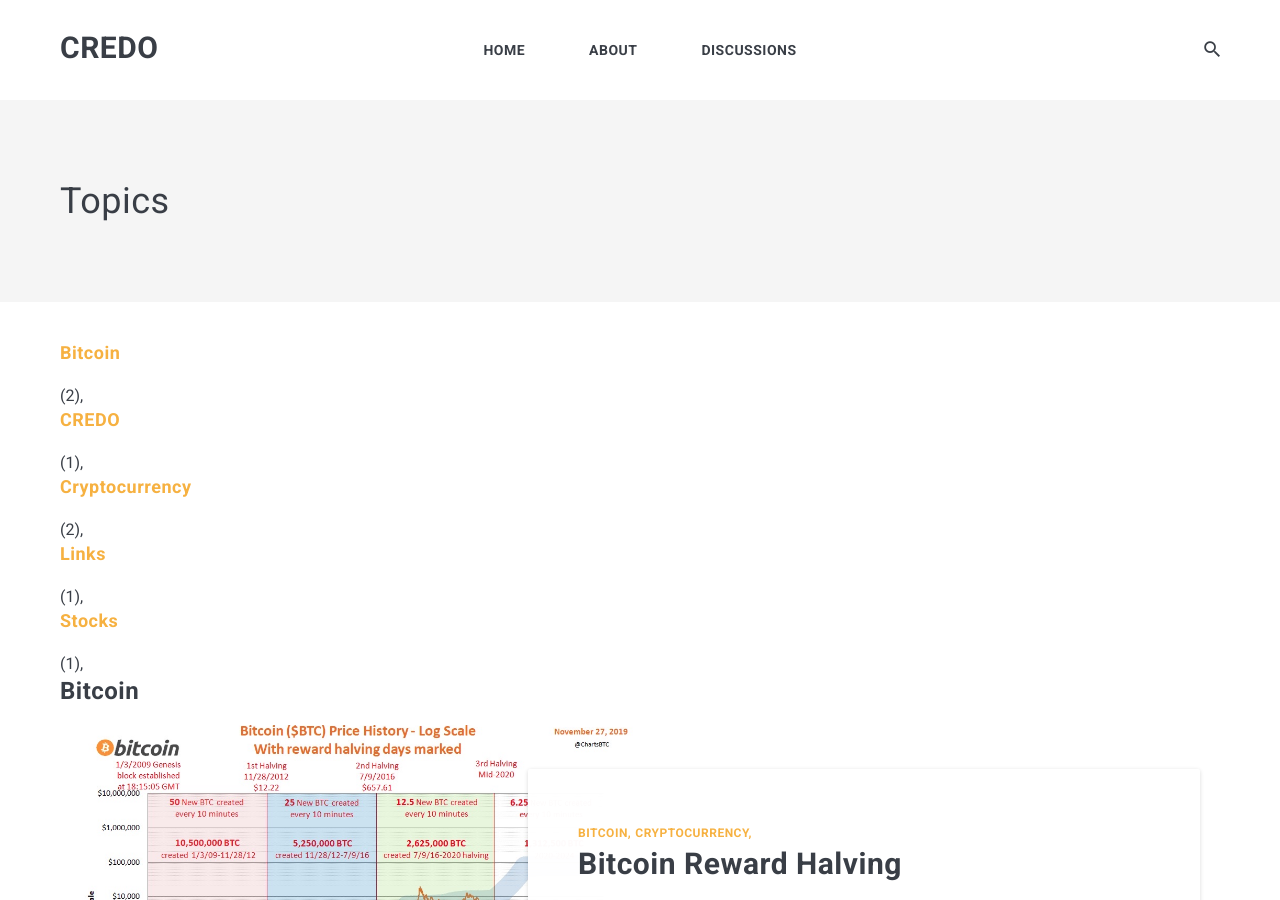
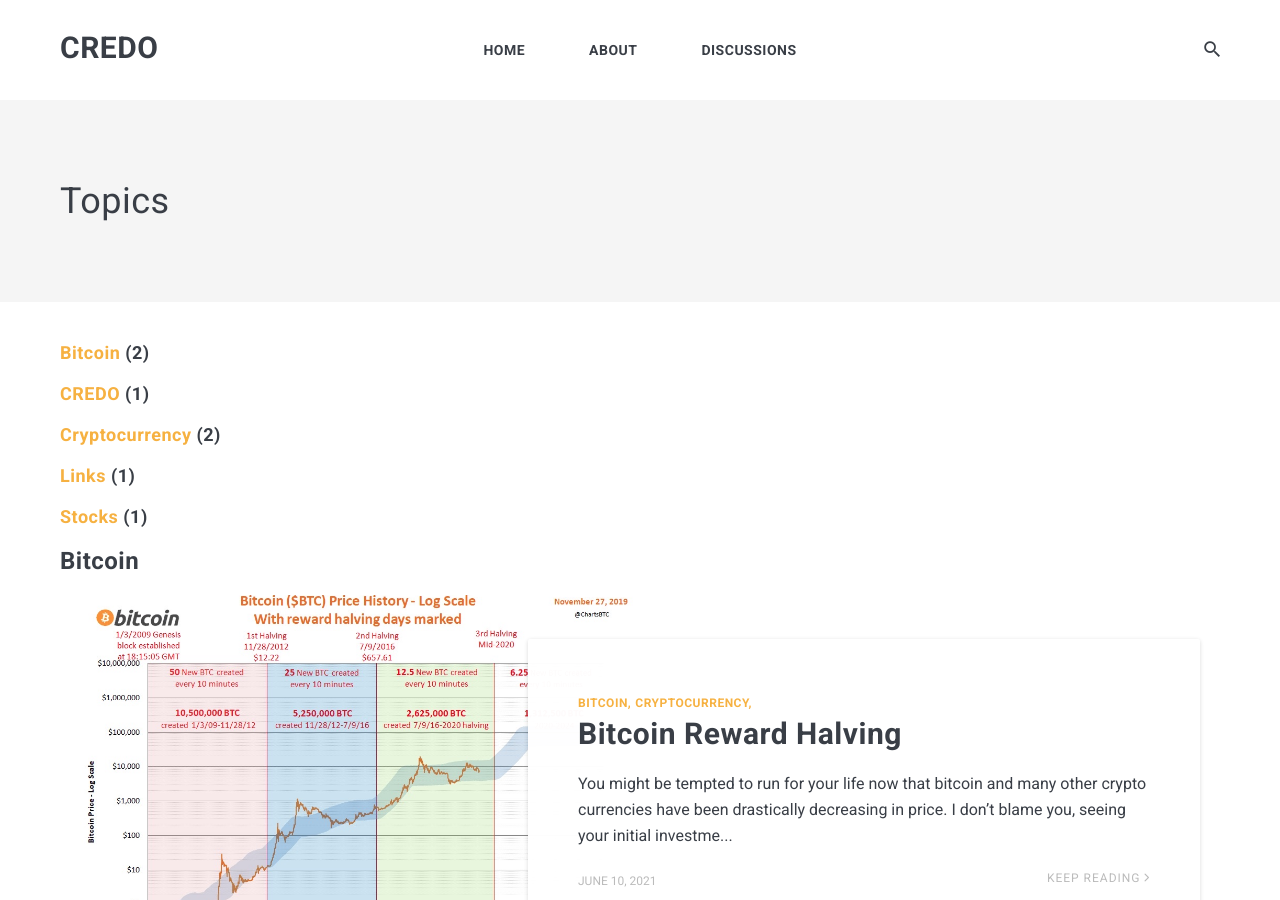
Before and after one commit to investwithcredo/investwithcredo.com, a Jekyll site: the page built from _pages/tags.html, in a window 1280 px wide and 900 px high. Built offline with Jekyll 4.4.1, drawn with Linux system fonts in a browser that asks for light colours; nearby versions of some CDN libraries.

Commit message:
Update tags.html

```diff
--- a/_pages/tags.html
+++ b/_pages/tags.html
@@ -20,15 +20,15 @@
 <!-- Build the Page -->
 <div class="container">
 <!-- List of all tags -->
-<div class="archive">
+
   {% for item in (0..site.tags.size) %}{% unless forloop.last %}
     {% capture this_word %}{{ tag_words[item] }}{% endcapture %}
 
-      <h5><a href="#{{ this_word | cgi_escape }}" class="class="post__tags-tag">{{ this_word }}</a></h5>
-      <span>({{ site.tags[this_word].size }}), </span>
+      <h5><a href="#{{ this_word | cgi_escape }}" class="class="post__tags-tag">{{ this_word }}</a>
+        <span>({{ site.tags[this_word].size }})</span></h5>
 
     {% endunless %}{% endfor %}
-</div>
+
 
 <!-- Posts by Tag -->
 
```
